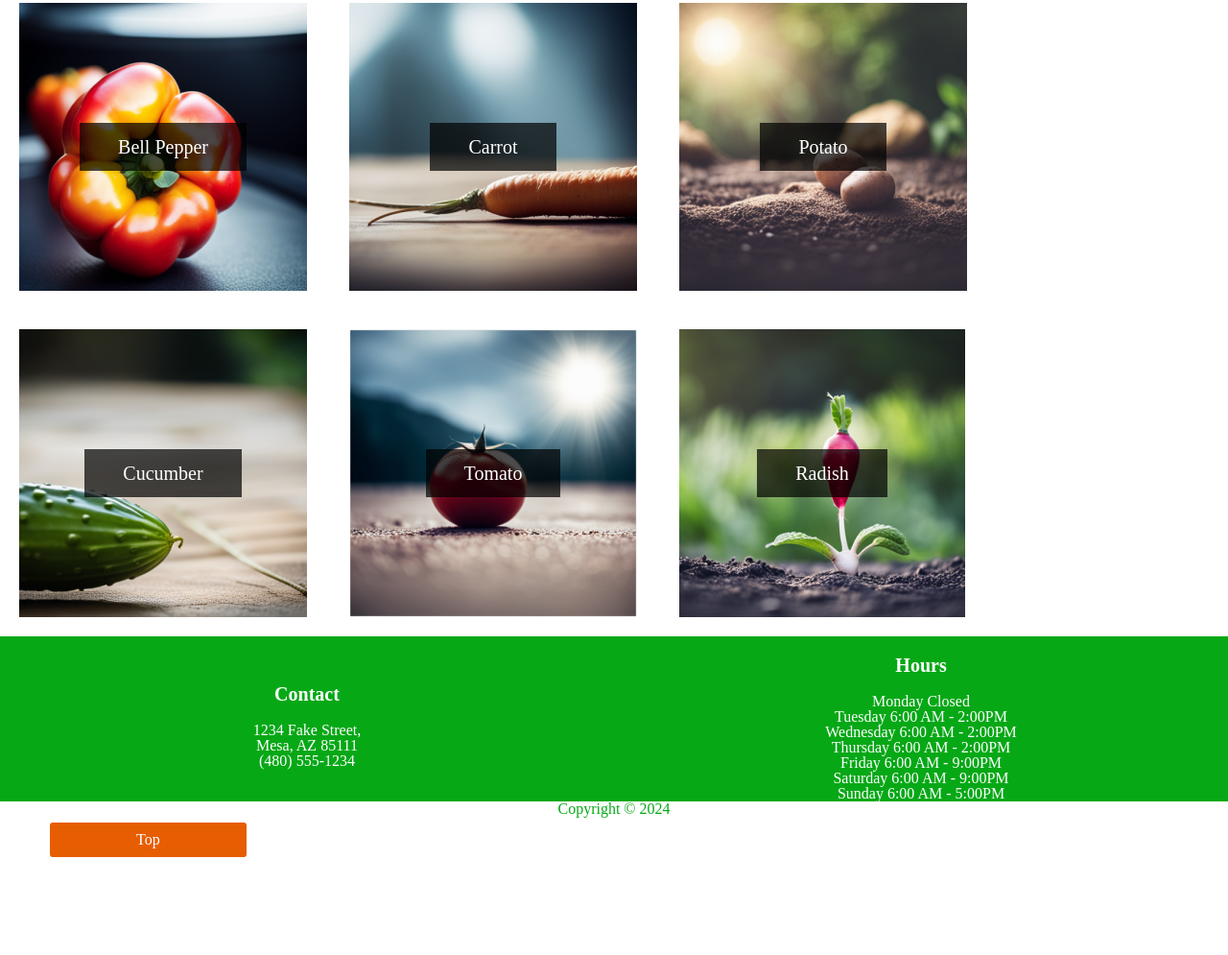
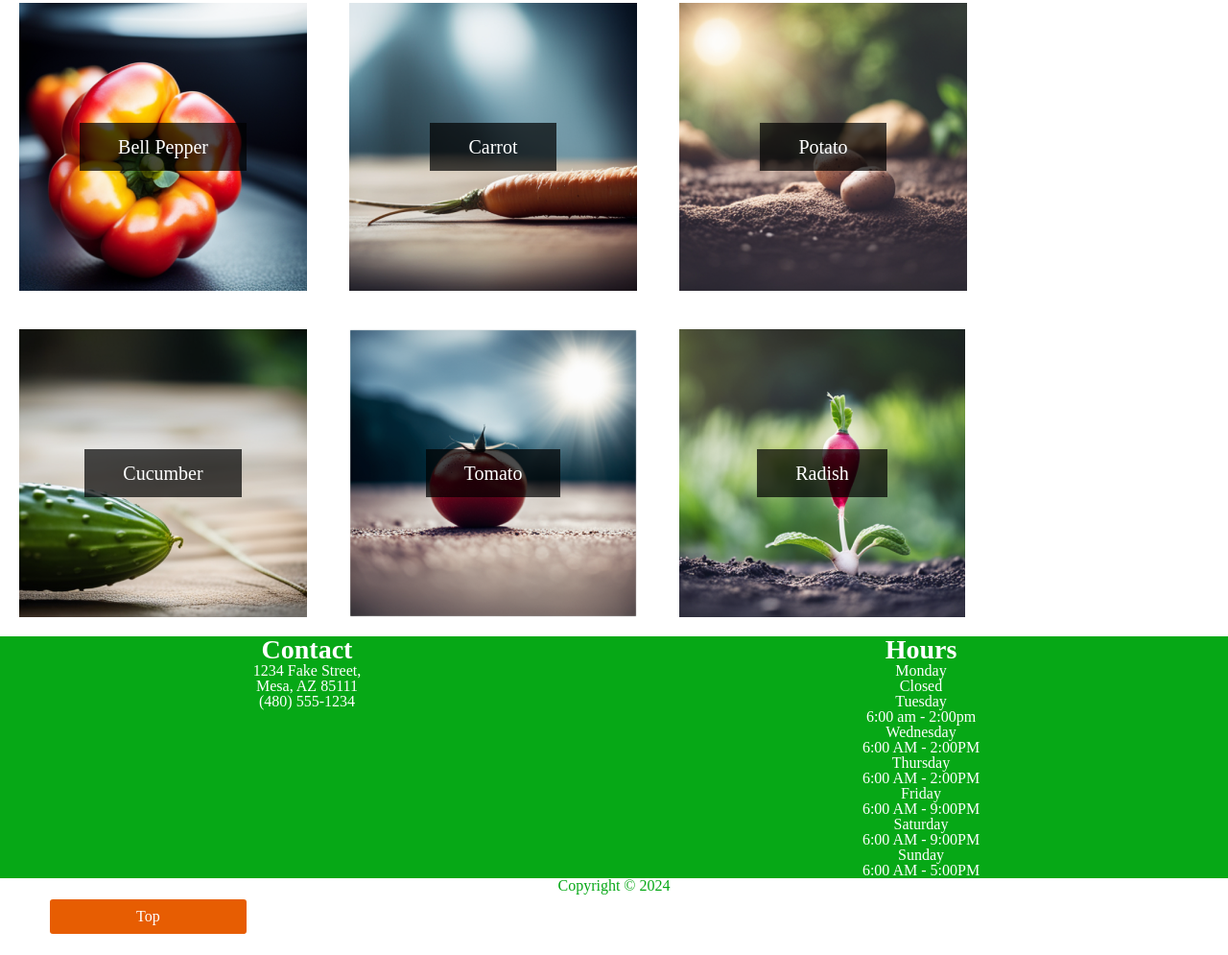
Before and after one commit to kbillette/farm, a plain HTML site: page index.html in a window 1280 px wide. Shown: the part 2505-3500 px from the top of the page at 96% size. Before the commit the page ends 3420 px from the top, so only its background shows below. Drawn offline with Linux system fonts and the light colour scheme; a web font is replaced by a local one.

Commit message:
updates contact and hours

```diff
--- a/index.html
+++ b/index.html
@@ -134,21 +134,31 @@
             </section>
         </main>
         <footer>
-            <section id="contact">
-                <h3>Contact</h3>
-                <p>1234 Fake Street,</p>
-                <p>Mesa, AZ 85111</p>
-                <p>(480) 555-1234</p>
-            </section>
-            <section id="hours">
-                <h3>Hours</h3>
-                <p>Monday Closed</p>
-                <p>Tuesday 6:00 AM - 2:00PM</p>
-                <p>Wednesday 6:00 AM - 2:00PM</p>
-                <p>Thursday 6:00 AM - 2:00PM</p>
-                <p>Friday 6:00 AM - 9:00PM</p>
-                <p>Saturday 6:00 AM - 9:00PM</p>
-                <p>Sunday 6:00 AM - 5:00PM</p>
+            <address>
+               <h2>Contact</h2>
+                1234 Fake Street,<br>
+                Mesa, AZ 85111<br>
+               (480) 555-1234 <br>
+         </address>
+          <section id="hours">
+            <h2>Hours</h2>
+            <dl>
+                <div>
+                    <dt>Monday</dt>
+                    <dd>Closed</dd>
+                    <dt>Tuesday</dt>
+                    <dd>6:00 am - 2:00pm</dd>
+                    <dt>Wednesday</dt>
+                    <dd>6:00 AM - 2:00PM</dd>
+                    <dt>Thursday</dt>
+                    <dd>6:00 AM - 2:00PM</dd>
+                    <dt>Friday</dt>
+                    <dd>6:00 AM - 9:00PM</dd>
+                    <dt>Saturday</dt>
+                    <dd>6:00 AM - 9:00PM</dd>
+                    <dt>Sunday</dt>
+                    <dd>6:00 AM - 5:00PM</dd>
+                </div>
             </section>
             <nav>
                 <ul>
```
